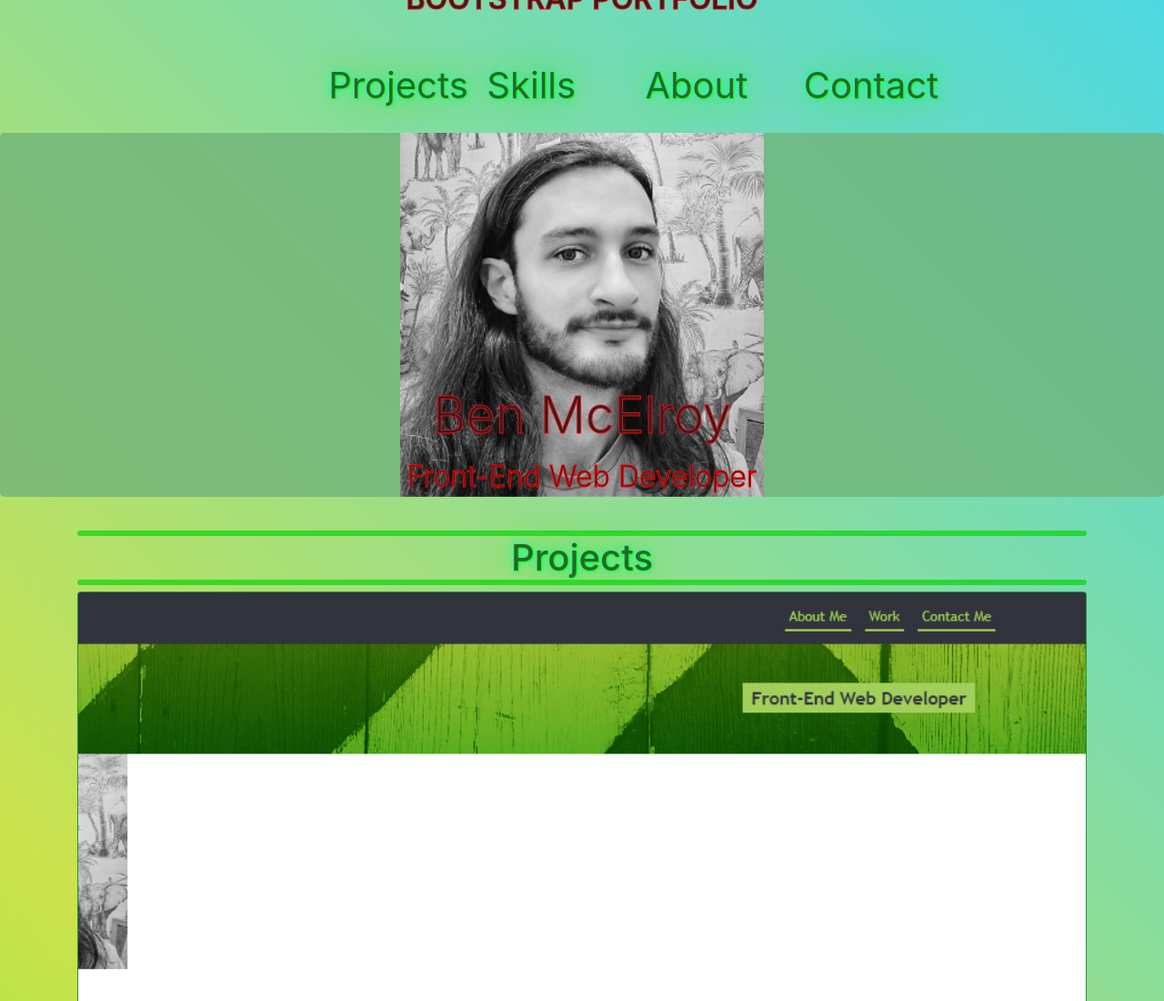
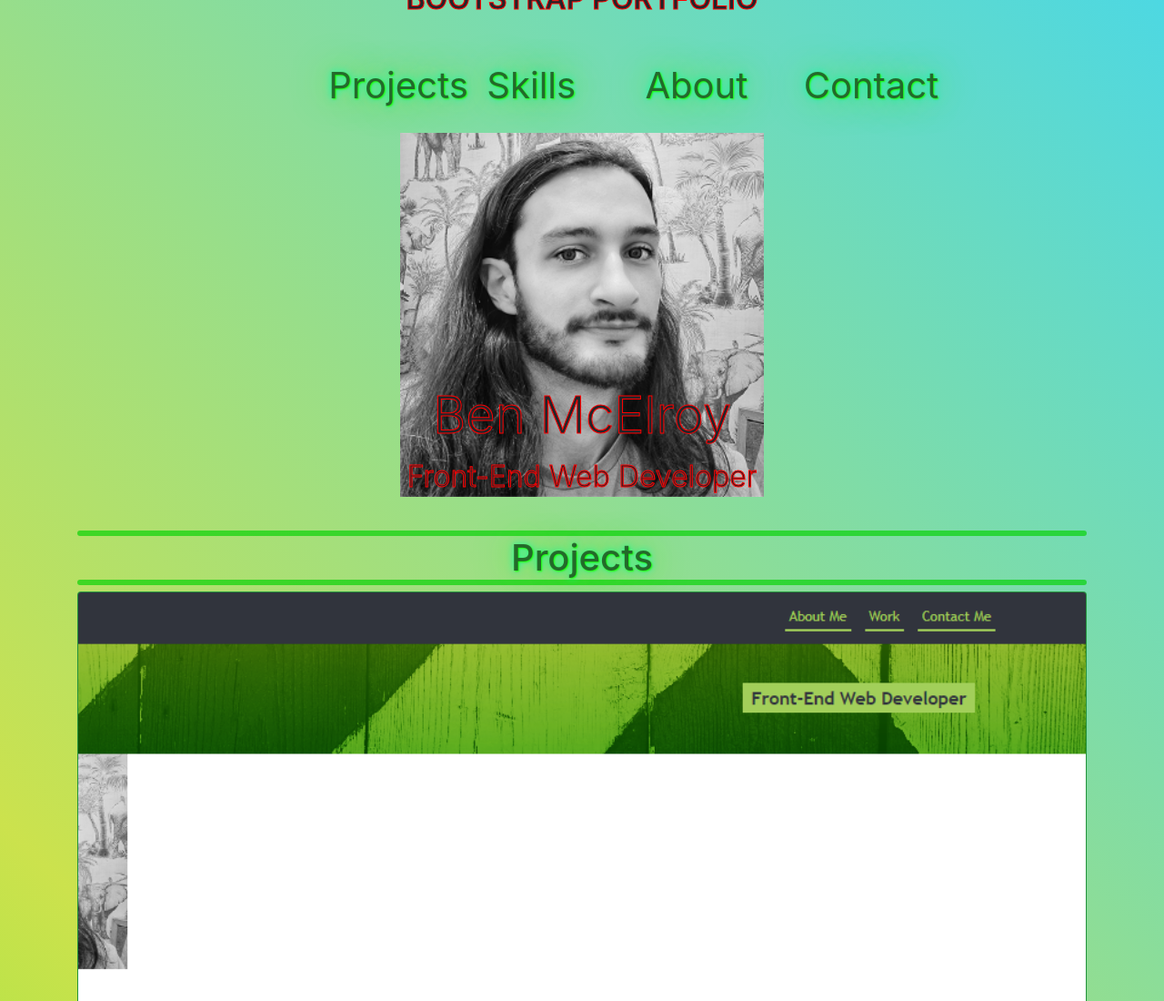
Before and after one commit to BenedictCodesHere/Bootstrap-Portfolio, a plain HTML site: page index.html in a window 1280 px wide. Shown: the top 1100 px of the page at 91% size. Drawn offline with nearby package versions, Linux system fonts and the light colour scheme.

Commit message:
updated some of the files

```diff
--- a/style.css
+++ b/css/style.css
@@ -29,7 +29,7 @@ nav a {
     display: none;
 }
 .card-body {
-    background: linear-gradient(45deg, #23e609e3, #bdda1bc7, #1bcddac7 );
+    background: linear-gradient(45deg, #23e609e3, #bdda1bc7, #1bcddac7);
 }
 
 .display-4, .display-4 > p {
@@ -45,12 +45,11 @@ justify-content: center;
 }
 
 .jumbotron {
-    background-image: url("/images/avatar.png") !important;
+    background: url("../images/avatar.png");
     height: 400px !important;
     background-size: contain !important;
     background-repeat: no-repeat;
-    background-position: center;
-    background-color: rgba(113, 179, 122, 0.8);
+    background-position: center !important;
 }
 
 h1 {
--- a/index.html
+++ b/index.html
@@ -7,7 +7,7 @@
 
     <!-- Bootstrap CSS -->
     <link rel="stylesheet" href="https://cdn.jsdelivr.net/npm/bootstrap@4.6.2/dist/css/bootstrap.min.css" integrity="sha384-xOolHFLEh07PJGoPkLv1IbcEPTNtaed2xpHsD9ESMhqIYd0nLMwNLD69Npy4HI+N" crossorigin="anonymous">
-    <link rel="stylesheet" href="/style.css">
+    <link rel="stylesheet" type="text/css" href="./css/style.css">
     <title>Bootstrap Portfolio</title>
   </head>
   <body>
```
